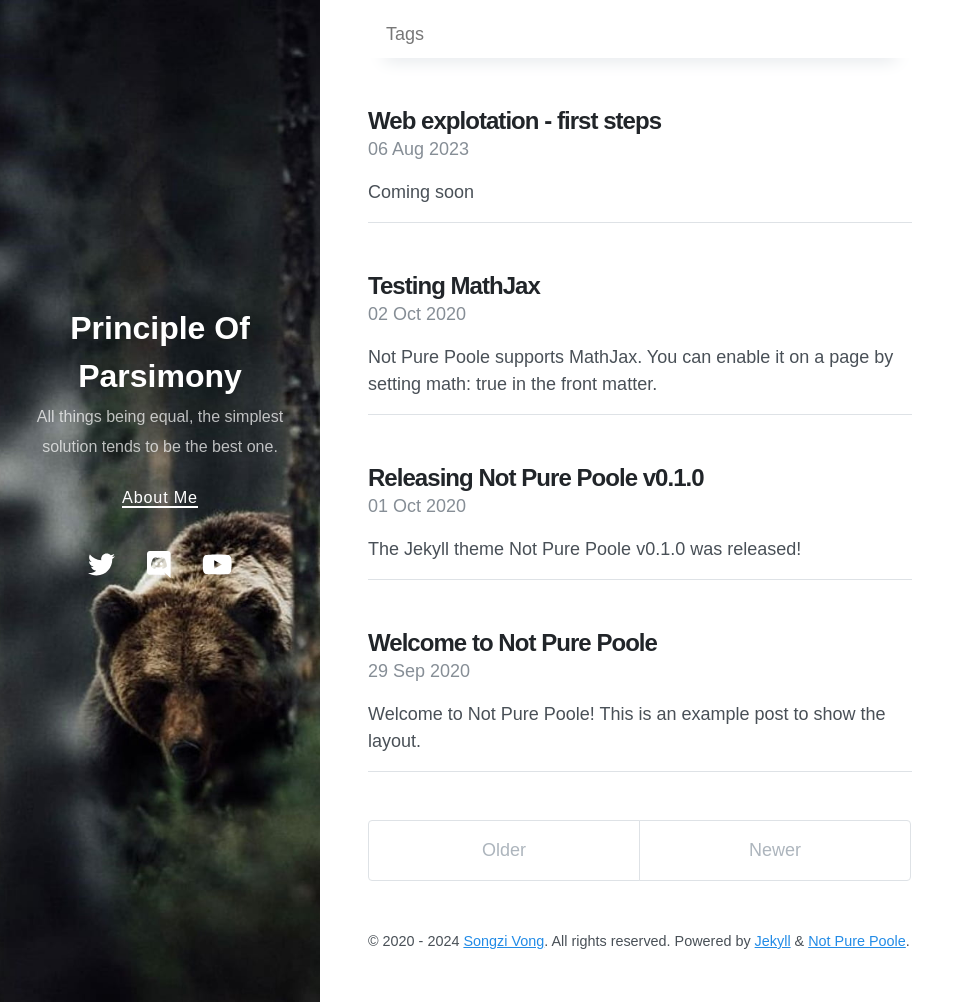
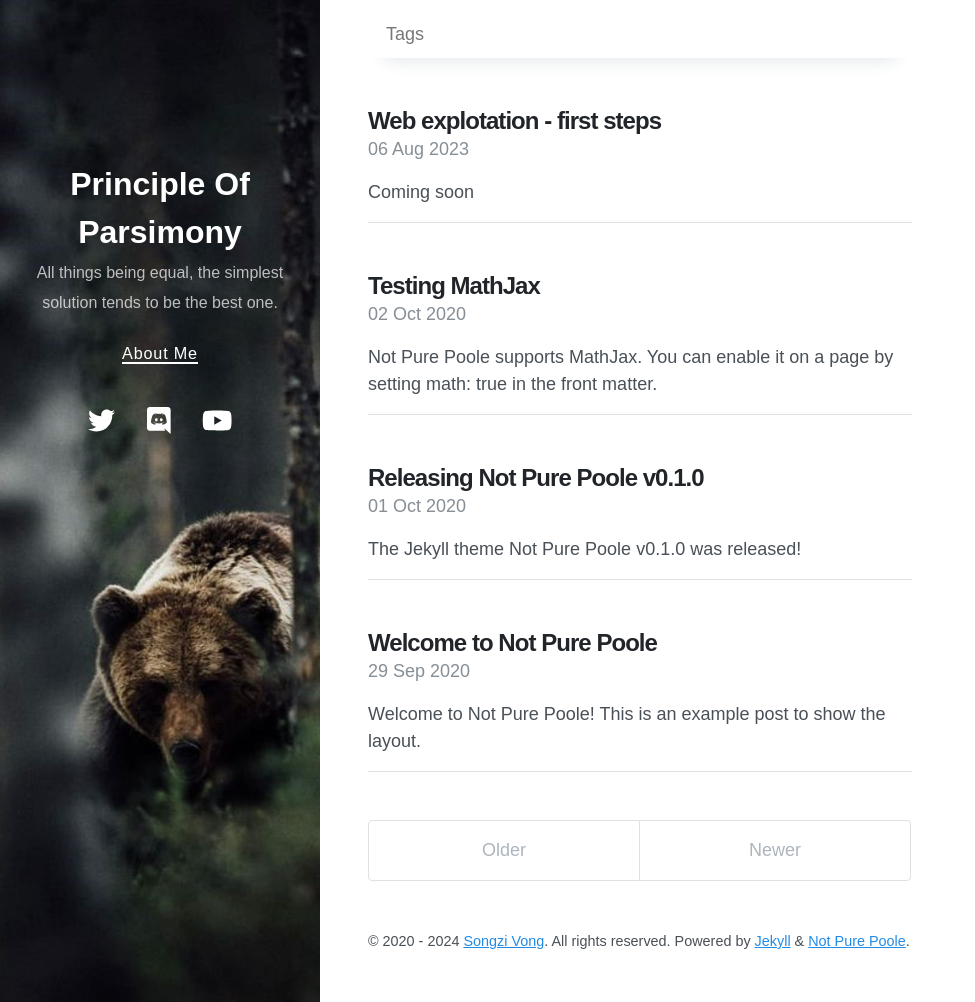
Before and after one commit to InfoSecGopNik/CTF, a Jekyll site: the page built from index.html, in a window 1280 px wide and 1002 px high. Shown: the whole window, without its empty margins (0-975 px from the left). Built offline with Jekyll 4.4.1, drawn with Linux system fonts in a browser that asks for light colours; nearby versions of some CDN libraries; the list of posts is cut into pages by our own code.

Commit message:
Update _sidebar.scss

```diff
--- a/_sass/_sidebar.scss
+++ b/_sass/_sidebar.scss
@@ -4,7 +4,7 @@
 
 .masthead {
   text-align: center;
-  margin: 100% auto auto;
+  margin: 50% auto auto;
   width: 100%;
 
   a {
```
